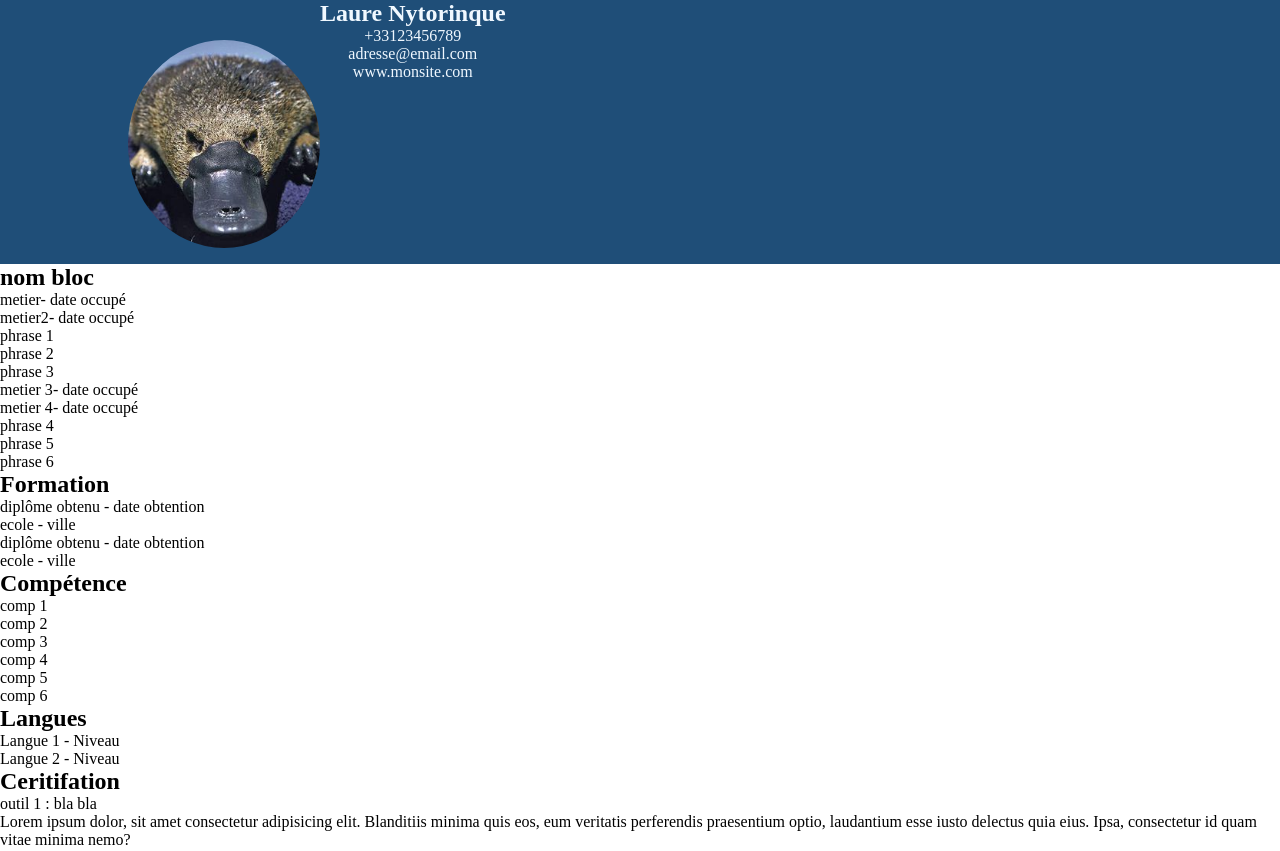
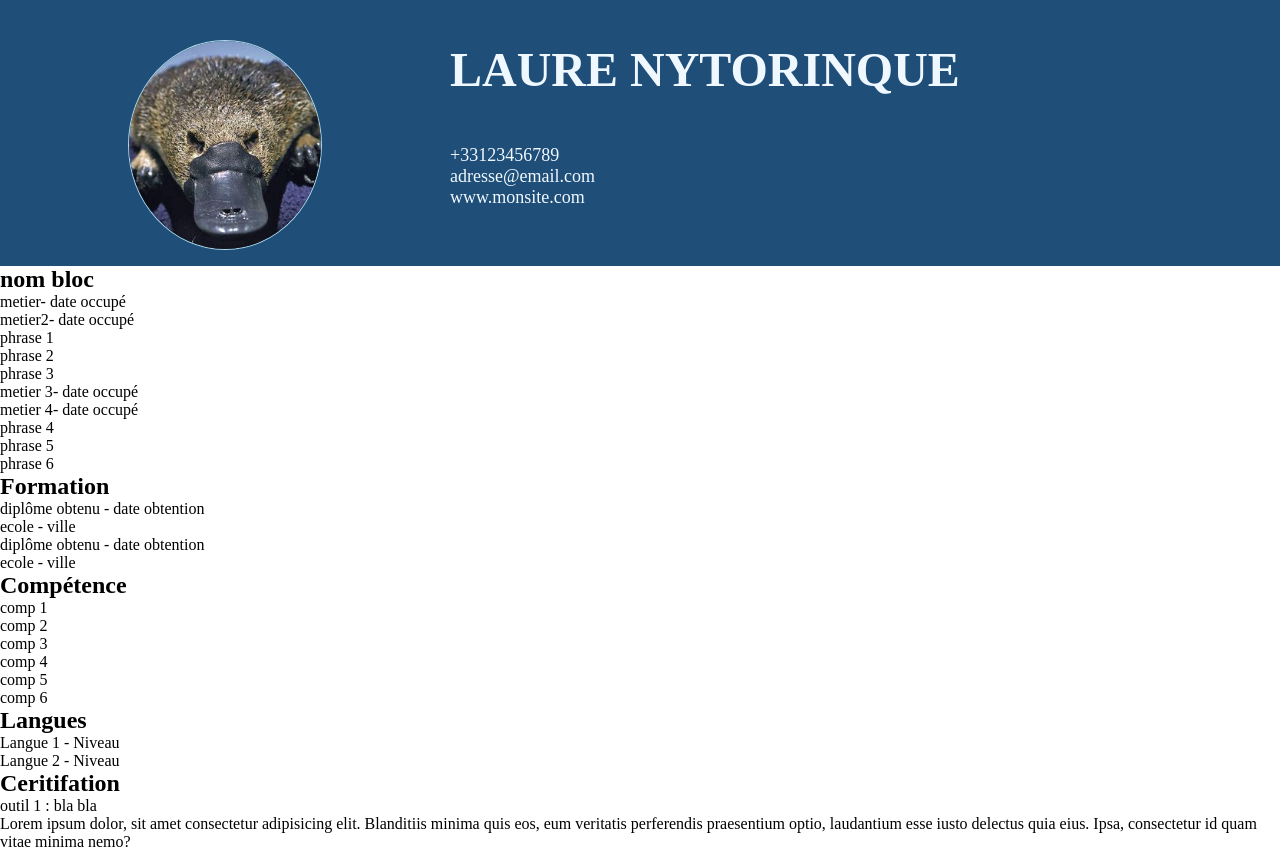
Before and after one commit to kardwane/apprentis-dev-front, a plain HTML site: page cv.html in a window 1280 px wide. Drawn offline with Linux system fonts and the light colour scheme.

Commit message:
correction alignement titre

```diff
--- a/assets/css/cv.css
+++ b/assets/css/cv.css
@@ -1,3 +1,6 @@
+/* modele du cv :
+https://www.cvgenie.fr/wp-content/uploads/2020/01/modele-de-cv-moderne-avec-photo.jpg */
+
 * {
 	padding: 0;
 	margin: 0;
@@ -8,13 +11,18 @@ header {
 	display: flex;
 	color: aliceblue;
     padding-bottom: 1em;
+    align-items: center;
 }
 
-header section h1, header section p{
-    align-items: center;
-    align-content: center;
-    display: flex;
-    flex-direction: column;
+header section {
+    margin-left: 10vw;
+    font-size: 18px;
+}
+
+h1{
+    font-size: 48px;
+    margin-bottom: 1em;
+    text-transform: uppercase;
 }
 
 img{
@@ -22,4 +30,5 @@ img{
 	margin-top: 5vh;
 	margin-left: 10vw;
     width: 15vw;
+    border: 1px solid lightblue;
 }
```
